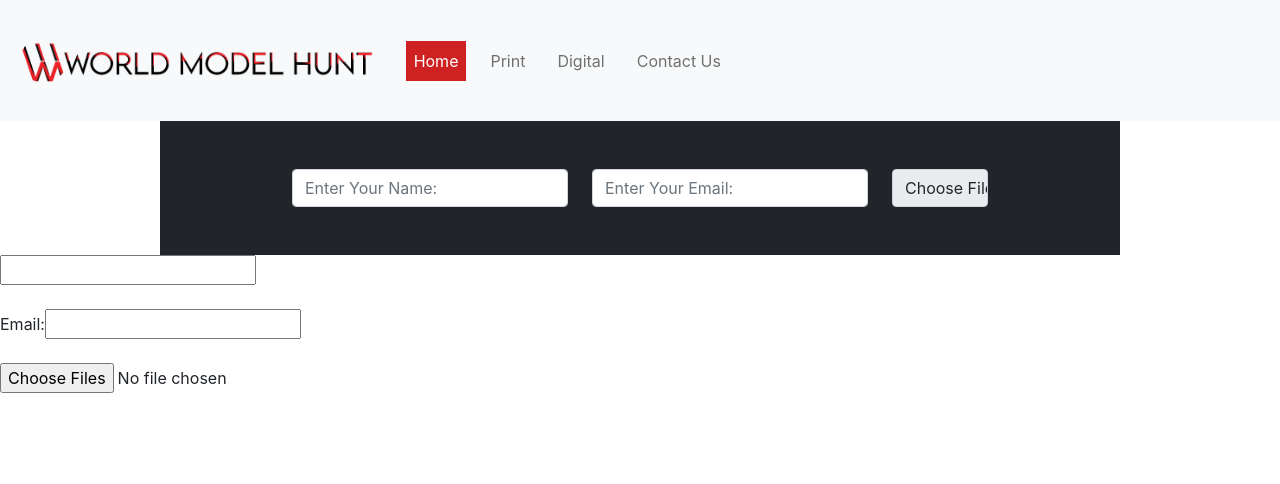
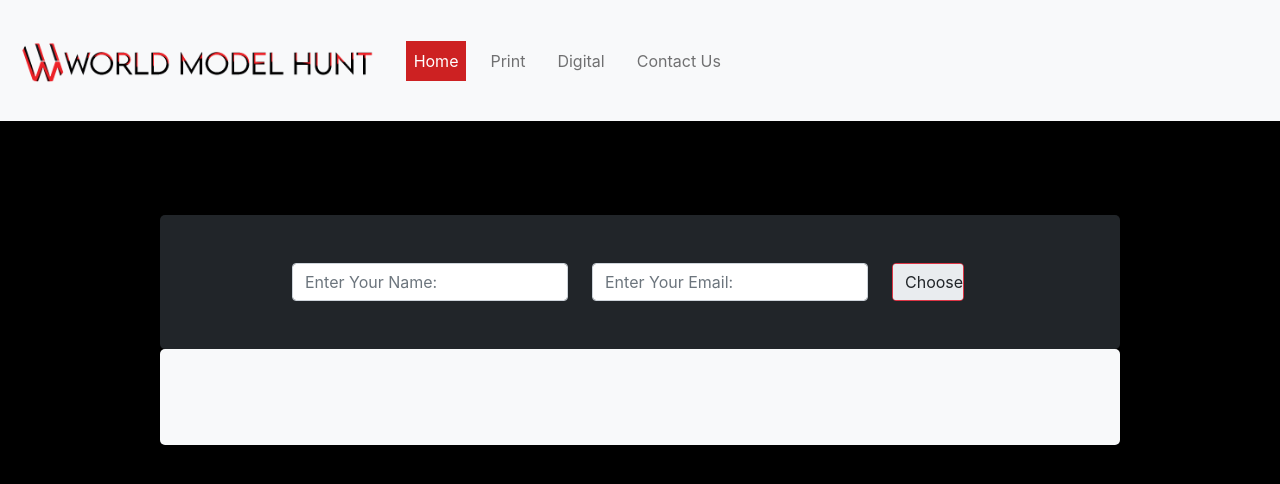
Before and after one commit to FajalAnsari/WMHFORM, a React (Create React App) app: page / in a window 1280 px wide. Shown: the top 484 px of the page. Built offline with nearby package versions, Linux system fonts and the light colour scheme.

Commit message:
some changes done

```diff
--- a/src/Components/Hero/Hero.css
+++ b/src/Components/Hero/Hero.css
@@ -6,10 +6,16 @@ body{
 }
 
 
+
 .form-container{
-    margin: 50px;
+    margin: 30px;
 }
 
 .Pre{
-    margin-top: 15%;
+    margin-top: 10%;
+
 }
+
+#sec-add{
+   width: 112px;
+}
--- a/src/Components/Hero/Hero.jsx
+++ b/src/Components/Hero/Hero.jsx
@@ -28,6 +28,7 @@
 // export default Hero;
 
 import React, { useState } from 'react';
+import "../Hero/Hero.css";
 
 function App() {
     const [name, setName] = useState('');
@@ -85,7 +86,6 @@ function App() {
 
     return (
         <>
-
             <div className='container bg-dark w-75 main-contianer'>
                 <div className='row Pre p-5'>
                     <div className='col-10 mx-auto'>
@@ -97,75 +97,42 @@ function App() {
                                 <input className='form-control' value={email} onChange={handleEmailChange} type="text" placeholder='Enter Your Email:' />
                             </div>
                             <div className='col-2'>
-                            <input className='form-control' type="file" multiple onChange={handleImageUpload} />
+                                <input type="file" className='form-control btn-outline-danger w-75' multiple onChange={handleImageUpload} />
                             </div>
                         </div>
                     </div>
                 </div>
             </div>
-
-
-
-
             <div>
-
-                <input type="text" value={name} onChange={handleNameChange} />
-                <br />
-                <br />
-                <label>Email:</label>
-                <input type="email" value={email} onChange={handleEmailChange} />
-                <br />
-                <br />
-                <input type="file" multiple onChange={handleImageUpload} />
-                <br />
-                <br />
-                {selectedImage && (
-                    <img src={selectedImage} alt="preview" width="200" height="200" />
-                )}
-                <br />
-                <br />
+                <div className='container bg-light w-75 main-contianer'>
+                    <div className='row p-5'>
+                        <div className='col-10 mx-auto'>
+                            <div className='row'>
+                                <div className='col-10 mx-auto'>
                                     {images.map((image, index) => (
-                    <div key={index}>
-                        <img
-                            src={image}
-                            alt="preview"
-                            width="100"
-                            height="100"
-                            onClick={() => setSelectedImage(image)}
-                        />
-                        <br />
-                        <br />
+                                        <div className='col-6 d-flex' key={index}>
+                                            <img className='p-3 m-2 img-thumbnail' src={image} alt="preview" width="400" height="450" onLoad={() => setSelectedImage(image)} />
                                             {selectedImage === image && (
-                            <div>
+                                                <div className='col-6 w-100 m-5'>
                                                     <label>Caption:</label>
-                                <input
-                                    type="text"
-                                    value={captions[index] || ''}
-                                    onChange={(event) => handleCaptionChange(event, index)}
-                                />
-                                <br />
-                                <br />
-                                <label>Model Name:</label>
-                                <input
-                                    type="text"
-                                    value={modelNames[index] || ''}
-                                    onChange={(event) => handleModelNameChange(event, index)}
-                                />
-                                <br />
-                                <br />
+                                                    <input className='form-control p-2 mt-2' type="text" value={captions[index] || ''} onChange={(event) => handleCaptionChange(event, index)}/>
+                                                    <label>Credits</label>
+                                                    <input className='form-control p-2  mt-2' type="text" value={modelNames[index] || ''} onChange={(event) => handleModelNameChange(event, index)}/>
                                                     <label>Credits:</label>
-                                <input
-                                    type="text"
-                                    value={credits[index] || ''}
-                                    onChange={(event) => handleCreditChange(event, index)}
-                                />
-                                <br />
-                                <br />
+                                                    <input className='form-control p-2  mt-2' type="text" value={credits[index] || ''} onChange={(event) => handleCreditChange(event, index)} />
+                                                    <label>Credits:</label>
+                                                    <input className='form-control p-2  mt-2' type="text" value={credits[index] || ''} onChange={(event) => handleCreditChange(event, index)} />
+                                                    <label>Credits:</label>
+                                                    <input className='form-control p-2  mt-2' type="text" value={credits[index] || ''} onChange={(event) => handleCreditChange(event, index)} />
                                                 </div>
                                             )}
-                        <br />
                                         </div>
                                     ))}
+                                </div>
+                            </div>
+                        </div>
+                    </div>
+                </div>
             </div>
         </>
 
```
Also changed, not shown: src/App.css (deleted, +0 -12 lines). Lines whose indentation alone changed are shown as unchanged.
